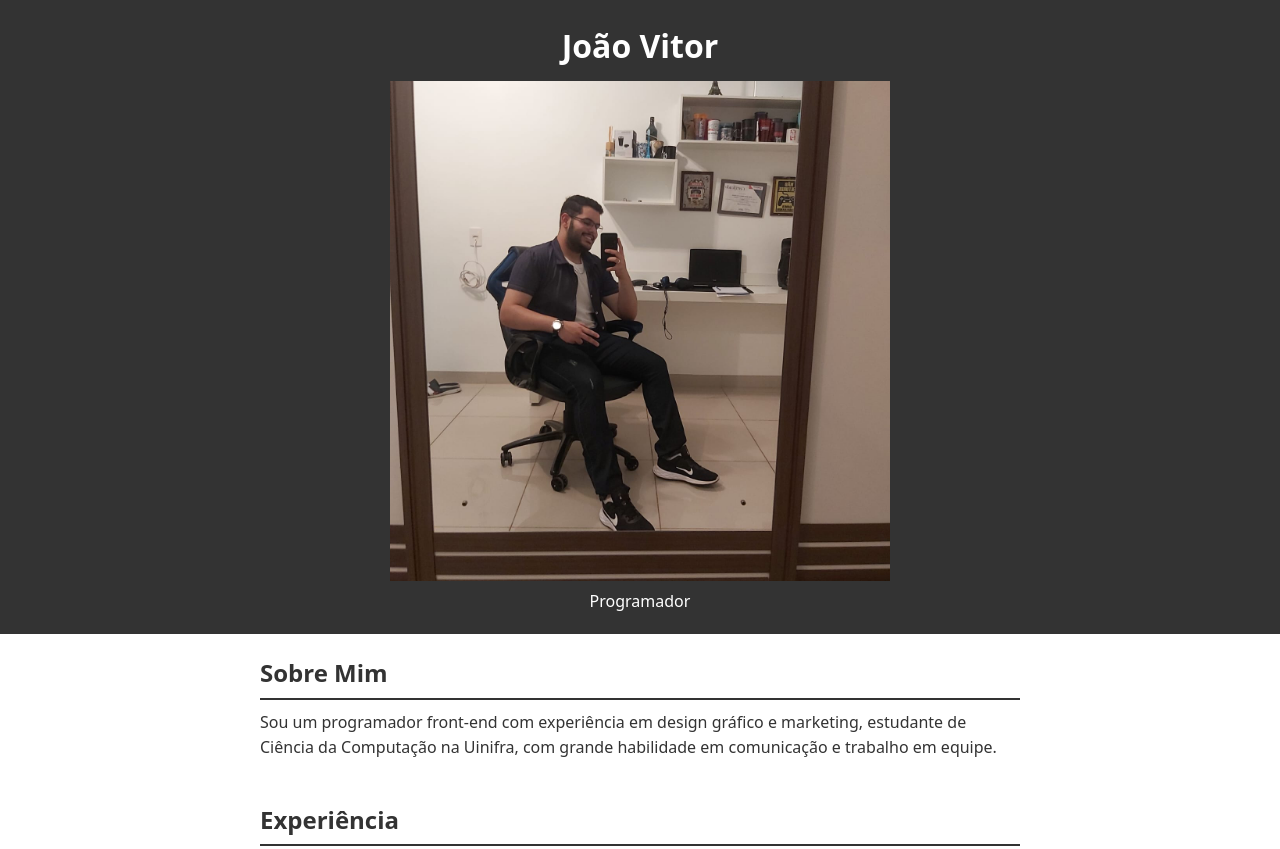
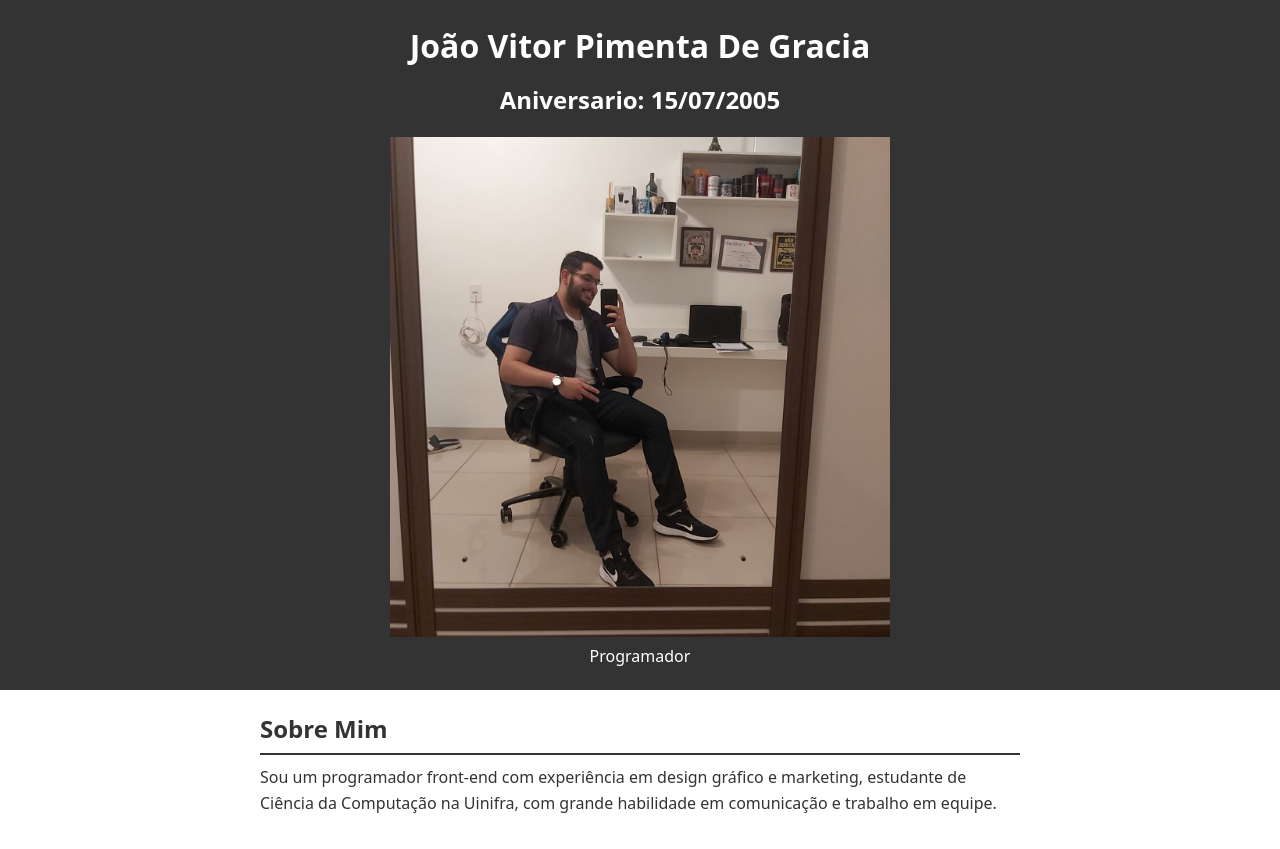
Before and after one commit to Joaovbrr/Portf-lio, a plain HTML site: page index.html in a window 1280 px wide. Shown: the top 849 px of the page. Drawn offline with Linux system fonts and the light colour scheme.

Commit message:
Update index.html

```diff
--- a/index.html
+++ b/index.html
@@ -8,7 +8,8 @@
 </head>
 <body>
     <header>
-        <h1>João Vitor</h1>
+        <h1>João Vitor Pimenta De Gracia</h1>
+        <h2>Aniversario: 15/07/2005</h2>
         <img src="WhatsApp Image 2024-05-15 at 10.40.50 (1).jpeg">
         <p>Programador</p>
     </header>
@@ -49,6 +50,7 @@
     <section id="contato">
         <h2>Contato</h2>
         <p>Email: jvpdegracia@gmail.com</p>
+        <p>Telefone: (35)9 9971-4924</p>
         <p>LinkedIn: <a href="https://www.linkedin.com/in/joao-vitor-pimenta-de-gracia-709431333/">João Vitor</a></p>
     </section>
 </body>
```
